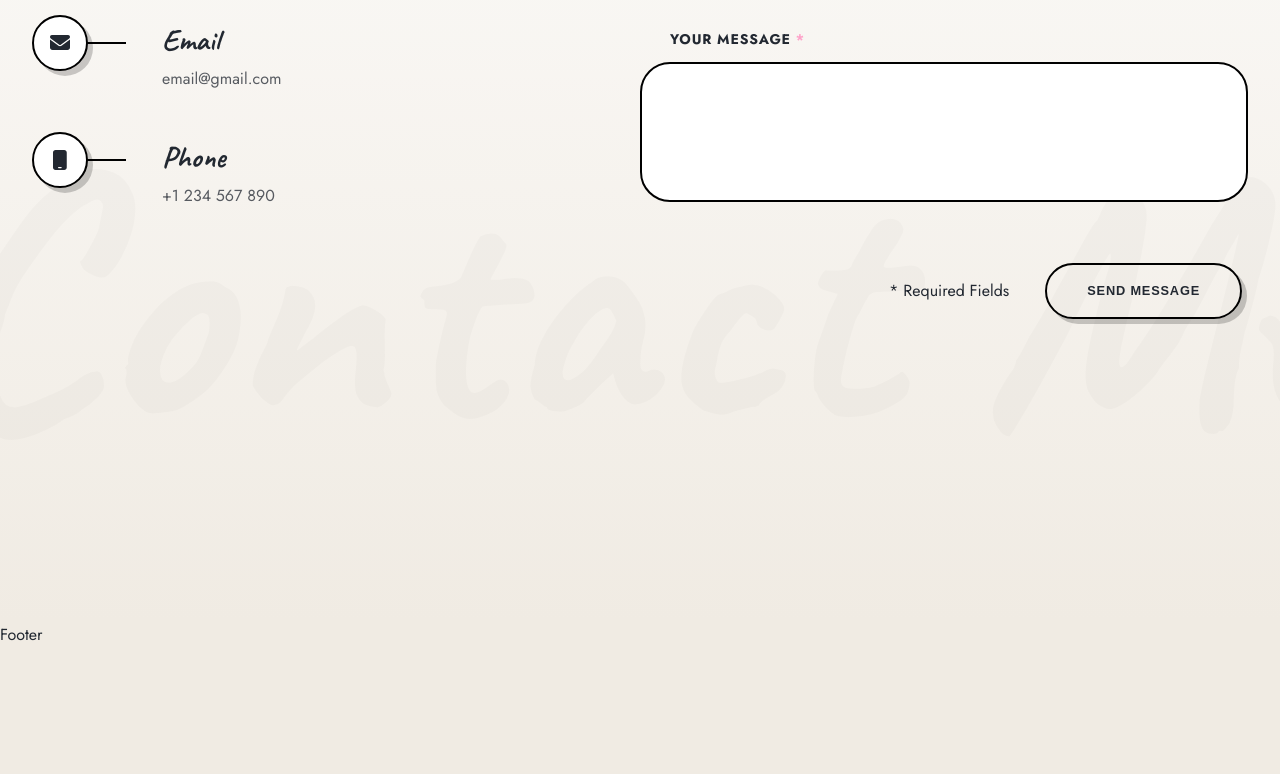
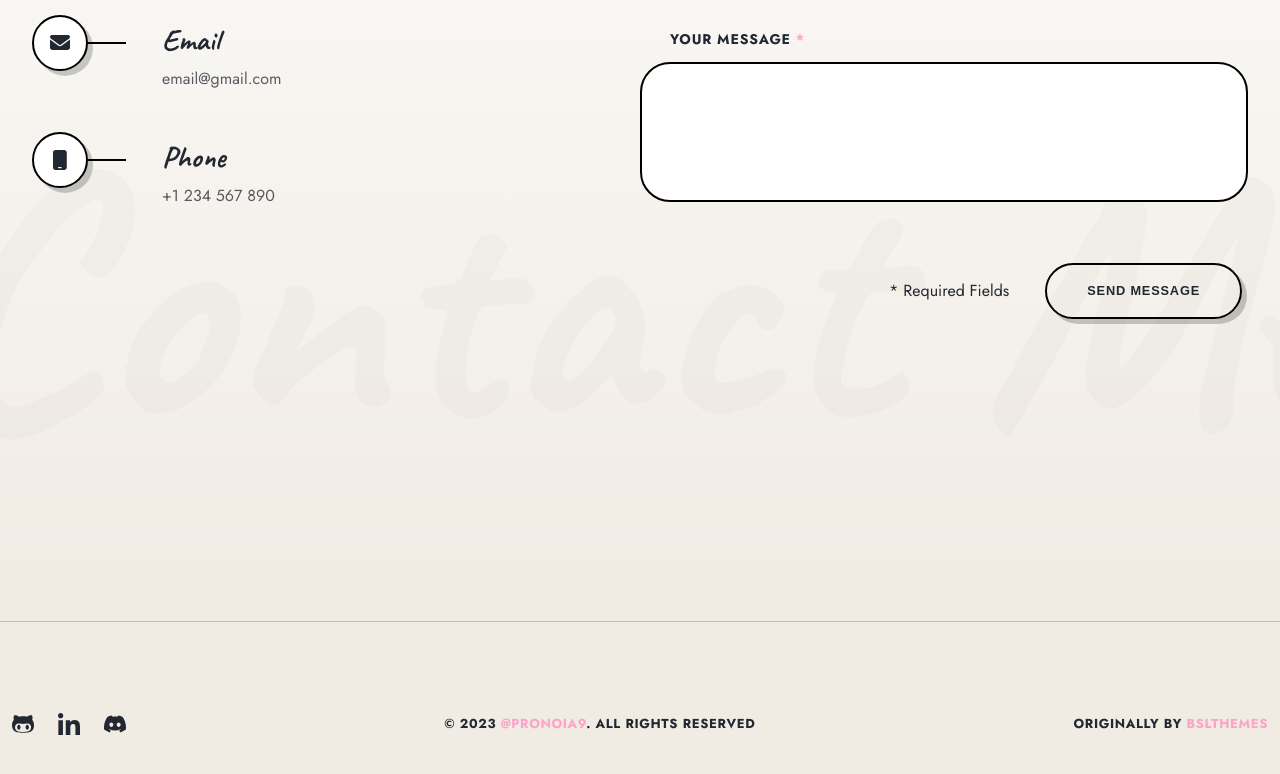
Before and after one commit to pronoia9/lumirise, a React (Vite) app: page / in a window 1280 px wide. Shown: the part 7266-8040 px from the top of the page. Before the commit the page ends 7914 px from the top, so only its background shows below. Built offline with nearby package versions, Linux system fonts and the light colour scheme.

Commit message:
finish footer

```diff
--- a/src/components/layout/Footer.jsx
+++ b/src/components/layout/Footer.jsx
@@ -1,5 +1,45 @@
 import { styled } from 'styled-components';
+import Socials from '../components/Socials';
+import { rem } from '../../utils/utils';
 
 export default function Footer() {
-  return <div>Footer</div>;
+  return (
+    <Container>
+      <Socials />
+
+      <div>
+        © 2023 <span>@pronoia9</span>. All rights reserved
+      </div>
+
+      <div>
+        Originally by <span>bslthemes</span>
+      </div>
+    </Container>
+  );
 }
+
+const Container = styled.footer`
+  padding: ${rem(60)} ${rem(12)};
+  display: flex;
+  align-items: center;
+  justify-content: space-between;
+  border-top: 1px solid var(--c-lineShadow);
+  font-size: 13px;
+  font-weight: 700;
+  letter-spacing: 0.05em;
+  text-transform: uppercase;
+  line-height: 37px;
+
+  span {
+    color: var(--c-accent);
+  }
+
+  svg {
+    max-width: ${rem(22)};
+    max-height: ${rem(22)};
+  }
+
+  @media (max-width: ${rem(767)}) {
+    flex-direction: column;
+  }
+`;
```
